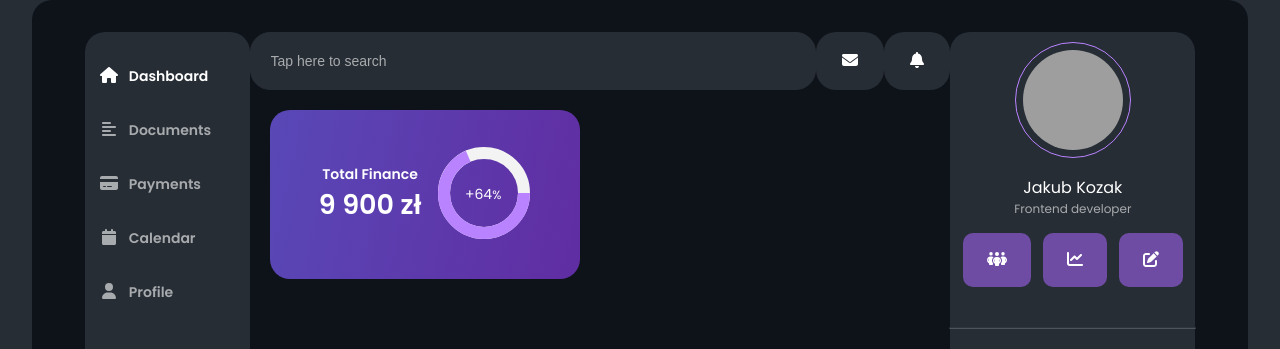
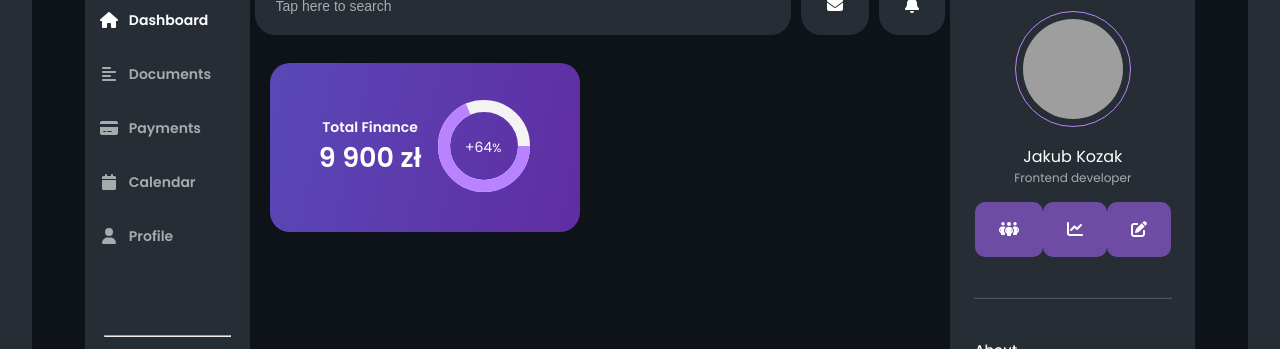
Before and after one commit to Meph384/FinanceDashboard, an Angular app: page / in a window 1280 px wide. Shown: the top 349 px of the page. Built offline with nearby package versions, Linux system fonts and the light colour scheme; grey boxes are pictures that could not be loaded.

Commit message:
style: top-nav margin for children + total finance as separate component

```diff
--- a/src/app/app.component.html
+++ b/src/app/app.component.html
@@ -3,5 +3,5 @@
   <app-top-nav-menu></app-top-nav-menu>
   <app-profile-view></app-profile-view>
   <app-upgrade-to-pro></app-upgrade-to-pro>
-  <app-total-finance-widget [widgetType]="'total-finance'"></app-total-finance-widget>
+  <app-total-finance-widget></app-total-finance-widget>
 </div>
--- a/src/app/profile-view/profile-view.component.scss
+++ b/src/app/profile-view/profile-view.component.scss
@@ -15,6 +15,7 @@
 
   .profile {
     width: 300px;
+    padding: 25px;
     display: flex;
     flex-direction: column;
     justify-content: center;
--- a/src/app/top-nav-menu/top-nav-menu.component.scss
+++ b/src/app/top-nav-menu/top-nav-menu.component.scss
@@ -8,6 +8,10 @@
     display: flex;
     justify-content: space-evenly;
     align-items: center;
+
+  > * {
+    margin: 0 5px;
+  }
 }
 
 input {
--- a/src/app/total-finance-widget/total-finance-widget.component.html
+++ b/src/app/total-finance-widget/total-finance-widget.component.html
@@ -1,5 +1,5 @@
 <div class="widget-container">
-  <div [ngClass]="widgetType">
+  <div class="total-finance">
     <p>Total Finance</p>
     <p>9 900 zł</p>
   </div>
--- a/src/styles/styles.scss
+++ b/src/styles/styles.scss
@@ -1,4 +1,6 @@
 /* You can add global styles to this file, and also import other style files */
+@import "@angular/material/prebuilt-themes/indigo-pink.css";
+
 $main-color: #272D35;
 
 $purple-gradient: linear-gradient(102.27deg, #5948B7 0%, #602DA2 100%);
@@ -34,3 +36,6 @@
   min-width: 100%;
   background: $main-color;
 }
+
+html, body { height: 100%; }
+body { margin: 0; font-family: Roboto, "Helvetica Neue", sans-serif; }
```
